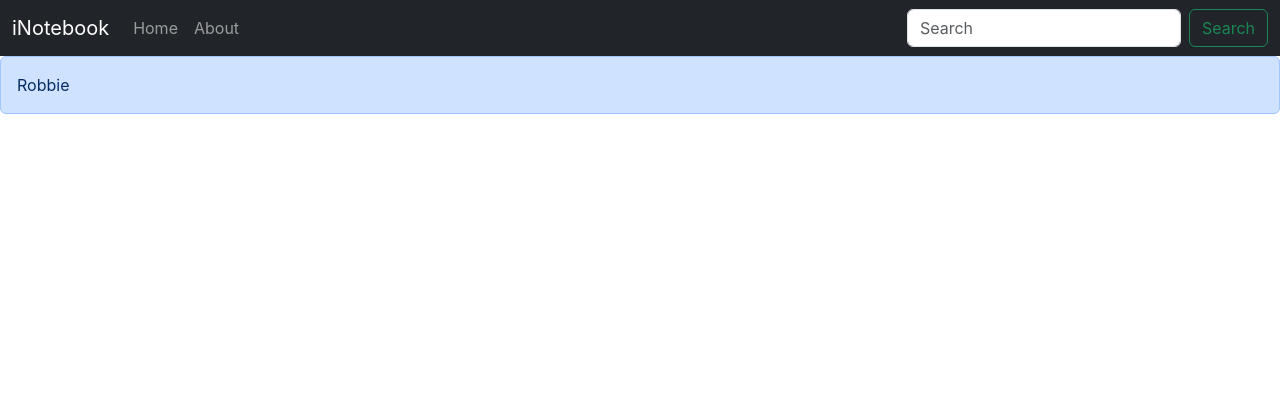
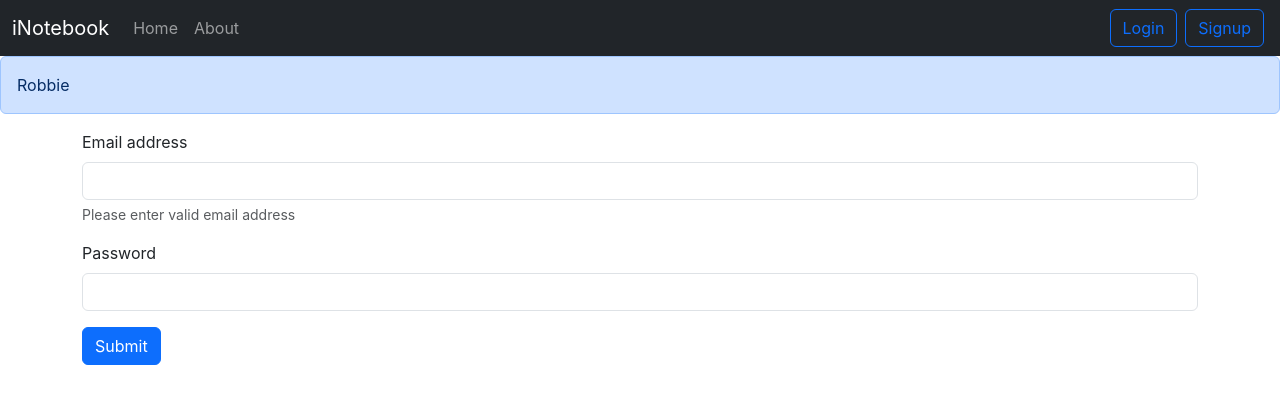
Before and after one commit to batman141/iNotebook, a React (Create React App) app: page /login in a window 1280 px wide. Shown: the top 404 px of the page. Built offline with nearby package versions, Linux system fonts and the light colour scheme.

Commit message:
Add Login component

```diff
--- a/src/App.js
+++ b/src/App.js
@@ -5,6 +5,8 @@
 import About from "./components/About";
 import NoteState from "./context/notes/NoteState";
 import Alert from "./components/Alert";
+import Login from "./components/Login";
+import Signup from "./components/Signup";
 
 function App() {
   return (
@@ -17,6 +19,8 @@
             <Routes>
               <Route exact path="/" element={<Home />} />
               <Route exact path="/about" element={<About />} />
+              <Route exact path="/login" element={<Login />} />
+              <Route exact path="/signup" element={<Signup />} />
             </Routes>
           </div>
         </Router>
--- /dev/null
+++ b/src/components/Login.js
@@ -0,0 +1,78 @@
+import React, { useState } from "react";
+import { useNavigate } from "react-router-dom";
+
+const Login = () => {
+  const [credentials, setCredentials] = useState({ email: "", password: "" });
+  // for saving auth-token
+  let navigate = useNavigate();
+
+  const submitHandler = async (e) => {
+    e.preventDefault();
+    const response = await fetch("http://localhost:5000/api/auth/login", {
+      method: "POST",
+      headers: {
+        "Content-Type": "application/json",
+      },
+      body: JSON.stringify({
+        email: credentials.email,
+        password: credentials.password,
+      }),
+    });
+    //TODO
+    const json = await response.json();
+    console.log(json);
+    if (json.success) {
+      // Save the authtoken and redirect
+      localStorage.setItem("token", json.authtoken);
+      navigate("/");
+    } else {
+      alert("Invalid credentials");
+    }
+  };
+
+  const onChange = (e) => {
+    setCredentials({ ...credentials, [e.target.name]: e.target.value });
+  };
+
+  return (
+    <div>
+      <form onSubmit={submitHandler}>
+        <div className="mb-3">
+          <label htmlFor="email" className="form-label">
+            Email address
+          </label>
+          <input
+            type="email"
+            className="form-control"
+            id="email"
+            aria-describedby="emailHelp"
+            name="email"
+            onChange={onChange}
+            value={credentials.email}
+          />
+          <div id="emailHelp" className="form-text">
+            Please enter valid email address
+          </div>
+        </div>
+        <div className="mb-3">
+          <label htmlFor="password" className="form-label">
+            Password
+          </label>
+          <input
+            type="password"
+            className="form-control"
+            id="password"
+            name="password"
+            onChange={onChange}
+            value={credentials.password}
+          />
+        </div>
+        <button type="submit" className="btn btn-primary">
+          Submit
+        </button>
+      </form>
+    </div>
+  );
+};
+
+export default Login;
--- a/src/components/Navbar.js
+++ b/src/components/Navbar.js
@@ -46,15 +46,20 @@
             </li>
           </ul>
           <form className="d-flex" role="search">
-            <input
-              className="form-control me-2"
-              type="search"
-              placeholder="Search"
-              aria-label="Search"
-            />
-            <button className="btn btn-outline-success" type="submit">
-              Search
-            </button>
+            <Link
+              className="btn btn-outline-primary mx-1"
+              to="/login"
+              role="button"
+            >
+              Login
+            </Link>
+            <Link
+              className="btn btn-outline-primary mx-1"
+              to="/signup"
+              role="button"
+            >
+              Signup
+            </Link>
           </form>
         </div>
       </div>
--- /dev/null
+++ b/src/components/Signup.js
@@ -0,0 +1,7 @@
+import React from "react";
+
+const Signup = () => {
+  return <div>Please Signup</div>;
+};
+
+export default Signup;
```
Also changed, not shown: 1 other file (tests, documents, lock files or other folders).
